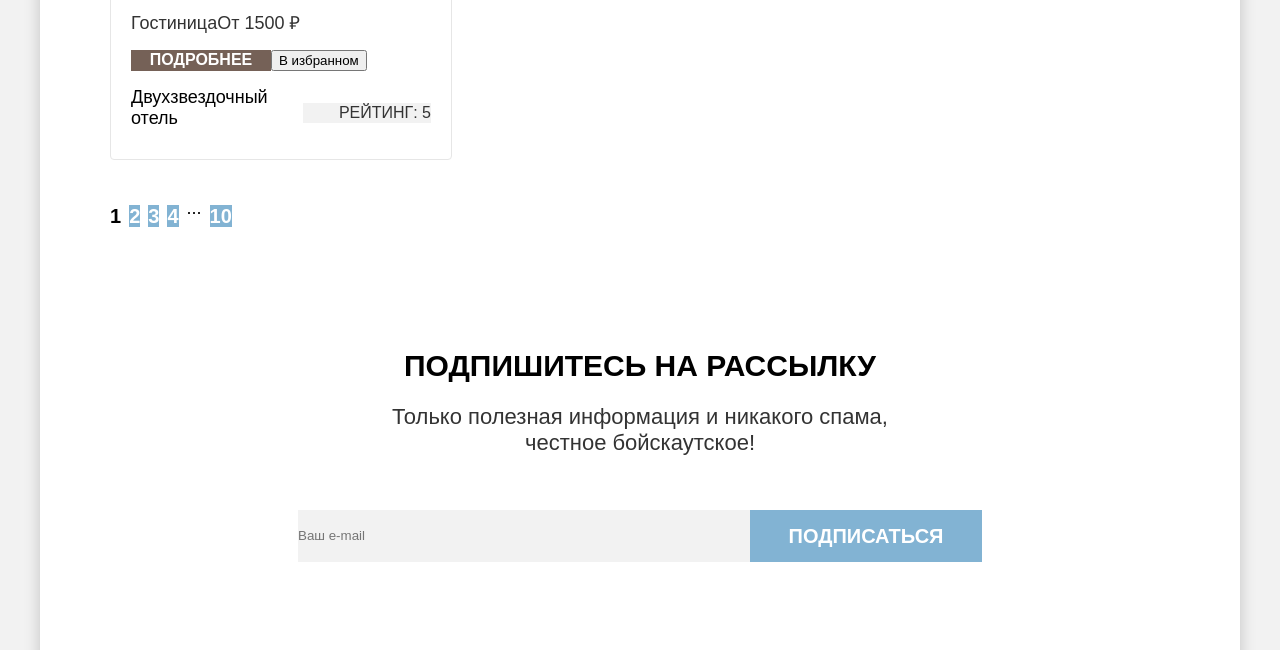
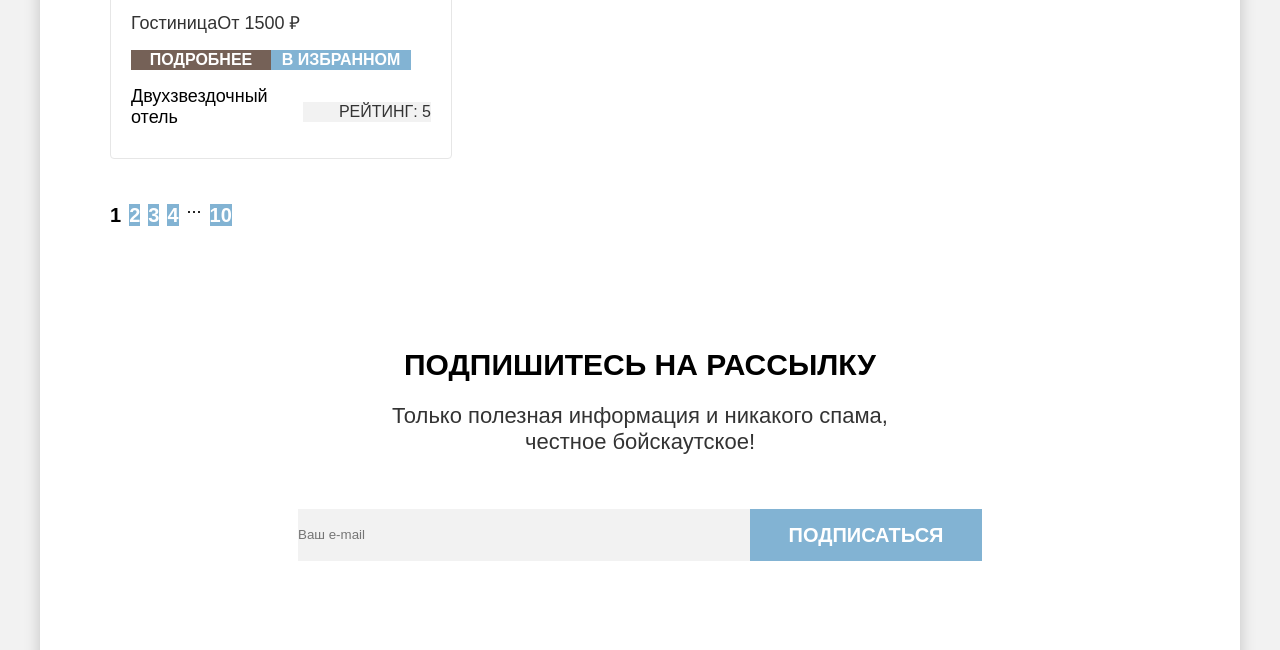
Before and after one commit to Kate1jkee/2672193-sedona-2, a plain HTML site: page catalog.html in a window 1280 px wide. Shown: the part 1440-2090 px from the top of the page. Drawn offline with Linux system fonts and the light colour scheme.

Commit message:
Add files via upload

```diff
--- a/catalog.html
+++ b/catalog.html
@@ -211,7 +211,7 @@
                                 </div>
                                 <div class="card_wishlist">
                                     <a class="card_link" href="#">Подробнее</a>
-                                    <button class="card_wishlist">В избранном</button>
+                                    <button class="card_wishlist_button">В избранном</button>
                                 </div>
                                 <div class="card_level">
                                     <span class="visually_hidden">Двухзвездочный отель</span>
```
